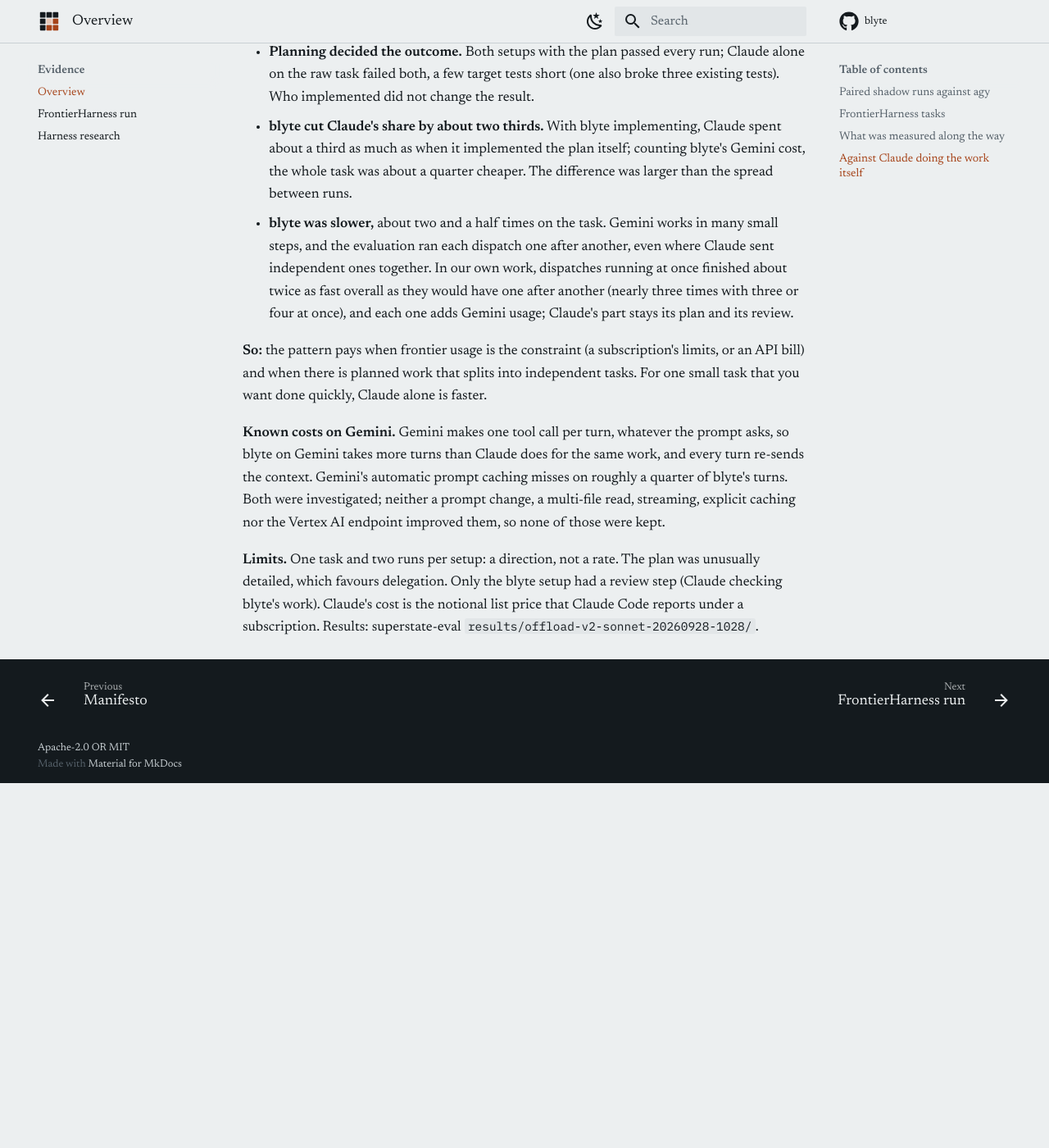
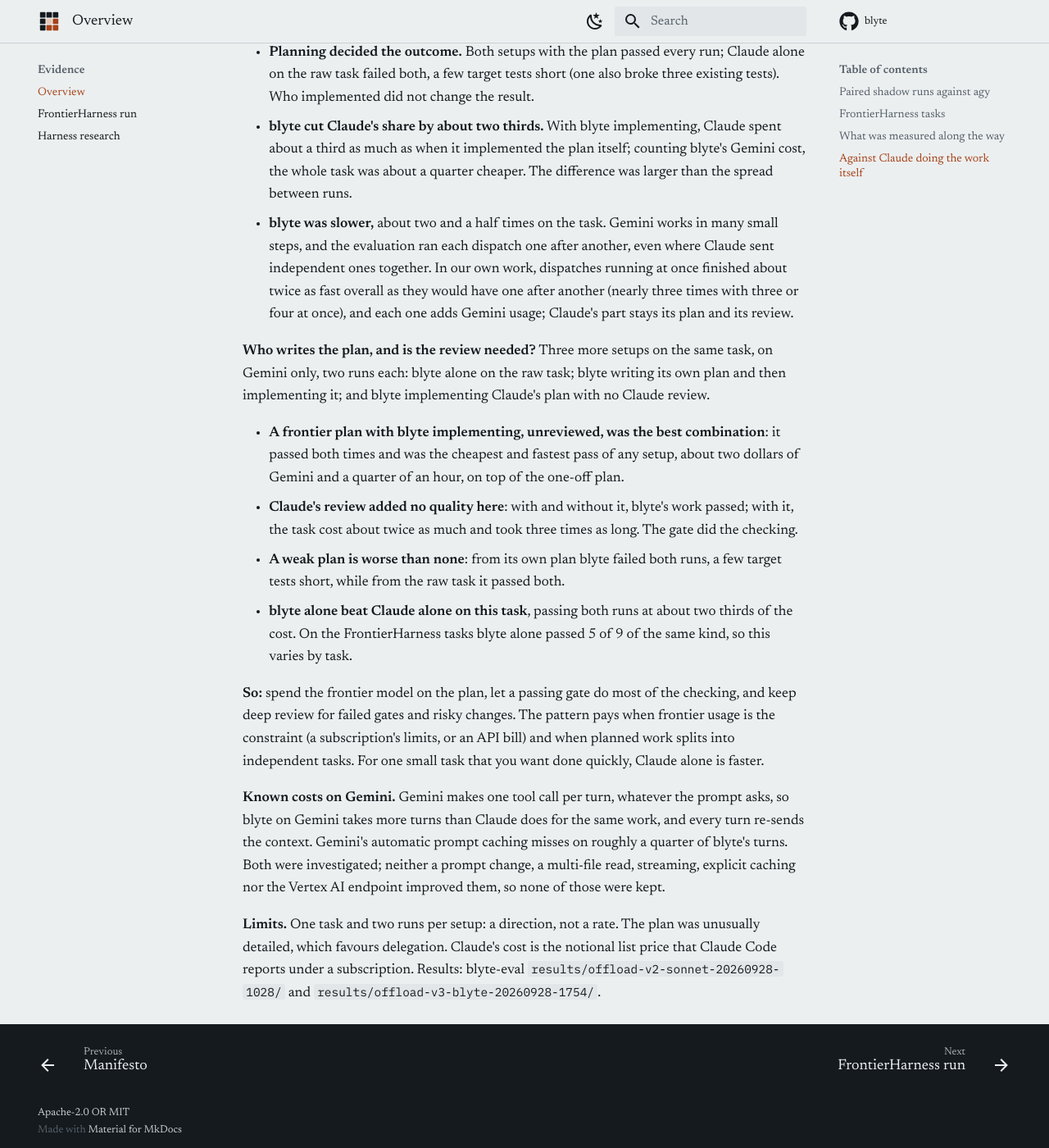
Before and after one commit to dnf0/blyte, an MkDocs documentation site: the page built from docs/evidence.md, in a window 1280 px wide and 1400 px high, scrolled down 4275 px. Shown: the whole window at 82% size. Built offline with MkDocs 1.6.1 and Material for MkDocs 9.7.7, drawn with Linux system fonts in a browser that asks for light colours; comment, search, counter and statistics services are not loaded; before the commit the page ends 5230 px from its top, so only the background shows below that.

Commit message:
docs: the frontier model plans, blyte implements, a passing gate does most of the checking
The skill and the workflow and evidence pages now say where the measured value is: with a Claude
plan, blyte passed every time with or without a detailed review (unreviewed was cheapest and
fastest); from its own plan it failed. Review in depth only for failed gates, risky changes or
surprising diffs. Also: say how for bulk mechanical changes (a script), after the eval rename ran
out of turns editing file by file.

Co-Authored-By: Claude Opus 5.5 (1M context) <noreply@anthropic.com>

```diff
--- a/docs/evidence.md
+++ b/docs/evidence.md
@@ -150,9 +150,24 @@ setups used, so its cost falls on neither. Claude's own setup and plugins were k
   they would have one after another (nearly three times with three or four at once), and each one
   adds Gemini usage; Claude's part stays its plan and its review.
 
-**So:** the pattern pays when frontier usage is the constraint (a subscription's limits, or an API
-bill) and when there is planned work that splits into independent tasks. For one small task that
-you want done quickly, Claude alone is faster.
+**Who writes the plan, and is the review needed?** Three more setups on the same task, on Gemini
+only, two runs each: blyte alone on the raw task; blyte writing its own plan and then implementing
+it; and blyte implementing Claude's plan with no Claude review.
+
+- **A frontier plan with blyte implementing, unreviewed, was the best combination**: it passed both
+  times and was the cheapest and fastest pass of any setup, about two dollars of Gemini and a
+  quarter of an hour, on top of the one-off plan.
+- **Claude's review added no quality here**: with and without it, blyte's work passed; with it, the
+  task cost about twice as much and took three times as long. The gate did the checking.
+- **A weak plan is worse than none**: from its own plan blyte failed both runs, a few target tests
+  short, while from the raw task it passed both.
+- **blyte alone beat Claude alone on this task**, passing both runs at about two thirds of the cost.
+  On the FrontierHarness tasks blyte alone passed 5 of 9 of the same kind, so this varies by task.
+
+**So:** spend the frontier model on the plan, let a passing gate do most of the checking, and keep
+deep review for failed gates and risky changes. The pattern pays when frontier usage is the
+constraint (a subscription's limits, or an API bill) and when planned work splits into independent
+tasks. For one small task that you want done quickly, Claude alone is faster.
 
 **Known costs on Gemini.** Gemini makes one tool call per turn, whatever the prompt asks, so blyte
 on Gemini takes more turns than Claude does for the same work, and every turn re-sends the context.
@@ -161,6 +176,5 @@ investigated; neither a prompt change, a multi-file read, streaming, explicit ca
 AI endpoint improved them, so none of those were kept.
 
 **Limits.** One task and two runs per setup: a direction, not a rate. The plan was unusually
-detailed, which favours delegation. Only the blyte setup had a review step (Claude checking blyte's
-work). Claude's cost is the notional list price that Claude Code reports under a subscription.
-Results: superstate-eval `results/offload-v2-sonnet-20260928-1028/`.
+detailed, which favours delegation. Claude's cost is the notional list price that Claude Code reports under a subscription.
+Results: blyte-eval `results/offload-v2-sonnet-20260928-1028/` and `results/offload-v3-blyte-20260928-1754/`.
```
Also changed, not shown: crates/blyte-cli/assets/blyte-implementer/SKILL.md (+27 -13 lines), docs/orchestration.md (+17 -14 lines).
